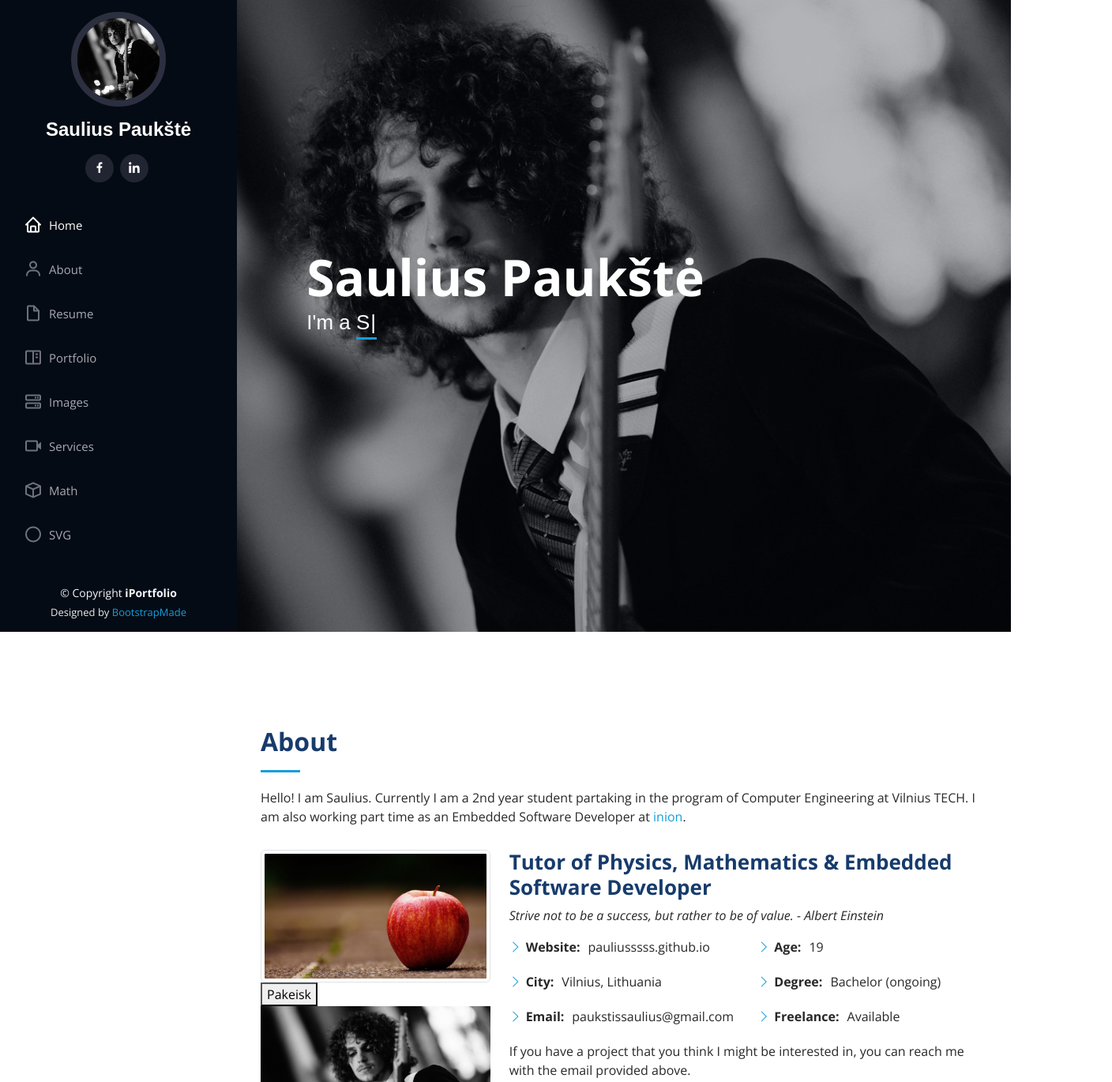
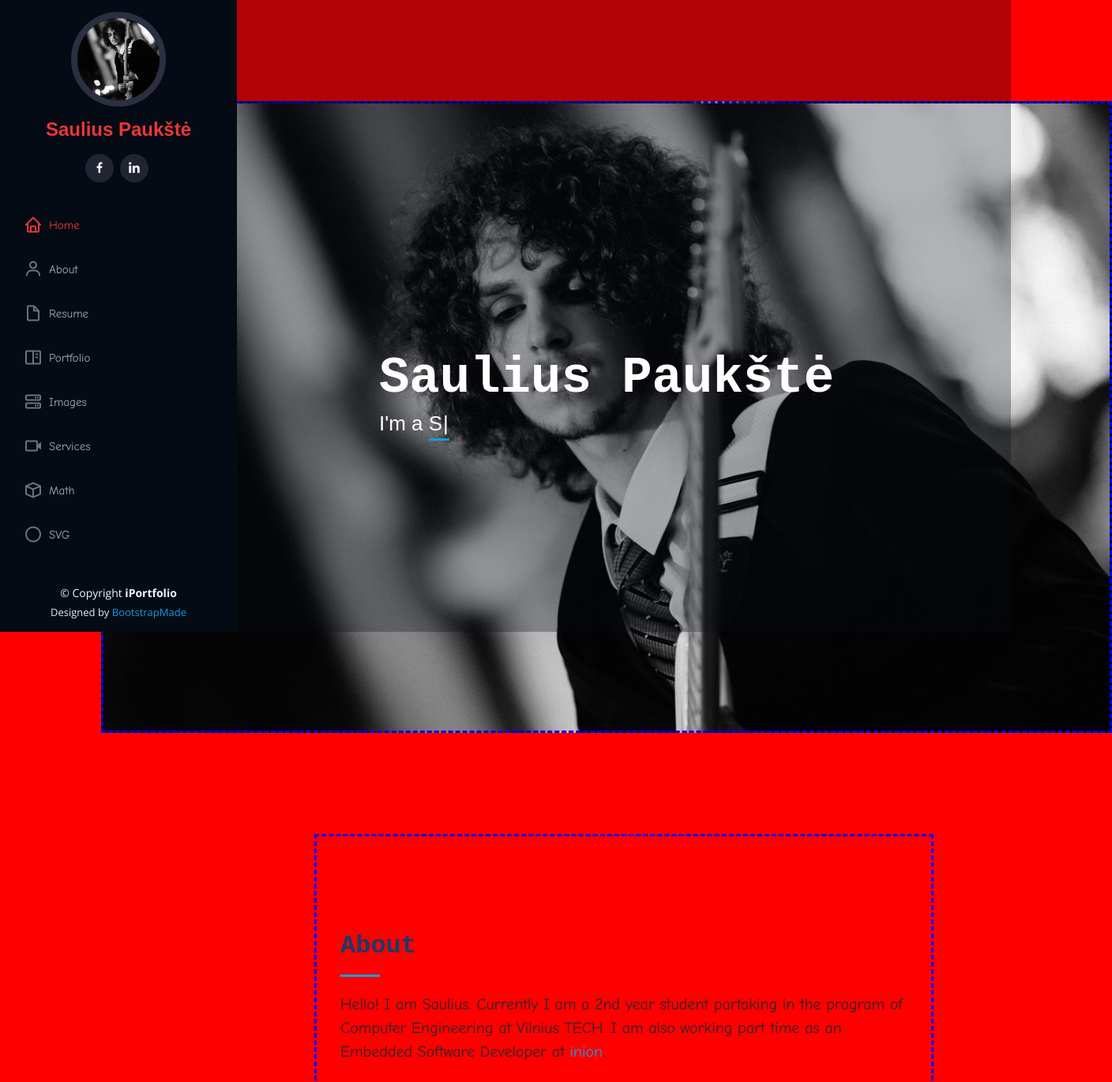
Before and after one commit to pauliusssss/pauliusssss.github.io, a plain HTML site: page index.html in a window 1280 px wide. Shown: the top 1370 px of the page at 79% size, 1408 px wide, since content can reach past the window. Drawn offline with nearby package versions, Linux system fonts and the light colour scheme.

Commit message:
Revert "LW11.1"
This reverts commit 9f9aa5ac53e852757968a04fab277f59550fc177.

```diff
--- a/assets/css/style.css
+++ b/assets/css/style.css
@@ -20,11 +20,11 @@ a {
 }
 
 a:hover {
-  color: rgb(255,255,255);
+  color: rgb(237, 55, 55);
   text-decoration: none;
 }
 
-/*
+
 h1,
 h2,
 h3,
@@ -35,7 +35,6 @@ h6 {
   font-weight: bolder;
   font-size: 100%;
 }
-*/
 
 /*--------------------------------------------------------------
 # Back to top button
@@ -106,7 +105,7 @@ h6 {
 
 #header .profile h1 a,
 #header .profile h1 a:hover {
-  color: rgb(255, 255, 255);
+  color: rgb(237, 55, 55);
   text-decoration: none;
 }
 
@@ -199,14 +198,14 @@ h6 {
 .nav-menu .active:focus,
 .nav-menu li:hover>a {
   text-decoration: none;
-  color: rgb(255, 255, 255);
+  color: rgb(237, 55, 55);
 }
 
 .nav-menu a:hover i,
 .nav-menu .active i,
 .nav-menu .active:focus i,
 .nav-menu li:hover>a i {
-  color: rgb(255, 255, 255);
+  color: rgb(237, 55, 55);
 }
 
 /* Mobile Navigation */
@@ -313,11 +312,9 @@ h6 {
 section {
   padding: 120px 0;
   overflow: hidden;
-  /*
   margin: 10% 10% 10% 10%;
   border-style:dashed;
   border-color:blue;
-  */
 }
 
 .section-bg {
@@ -635,7 +632,6 @@ section {
   height:auto;
 }
 
-/*
 .image-item{
   width: 100%;
   height: 300px;
@@ -655,4 +651,3 @@ body { background-color: red; }
 @media (max-width: 768px){
   body { background-color: green; }
 }
-*/
--- a/assets/js/image-shift.js
+++ /dev/null
@@ -1,18 +0,0 @@
-var imageData = [
-    "assets/img/image-shift/apple_1.jpg",
-    "assets/img/image-shift/apple_2.jpg",
-    "assets/img/image-shift/apple_3.jpg"
-];
-
-function shiftImage() {
-    // Get current image
-    var imageElement = document.getElementById("shifted");
-    var currentImage = imageElement.src;
-    var currentIndex = imageData.indexOf(currentImage);
-
-    // Set new image
-    var nextIndex = (currentIndex + 1) % imageData.length;
-    imageElement.src = imageData[nextIndex];
-}
-
-document.getElementById("thumbnailImage").addEventListener("click", shiftImage);
--- a/index.html
+++ b/index.html
@@ -90,8 +90,6 @@
         </div>
         <div class="row">
           <div class="col-lg-4" data-aos="fade-right">
-            <img id="shifted" src="assets/img/image-shift/apple_1.jpg" alt="Thumbnail Image" class="img-thumbnail">
-            <button onclick="shiftImage()">Pakeisk</button>
             <img src="assets/img/profile-img.jpg" class="img-fluid" alt="">
           </div>
           <div class="col-lg-8 pt-4 pt-lg-0 content" data-aos="fade-left">
@@ -120,9 +118,8 @@
     </section><!-- End About Section -->
 
     <!-- Math -->
-    <section id="math" class="portfolio">
+    <section id="math" class="portfolio section-bg">
       <div class="container">
-        <h2>Laboratory work 10.</h2>
         <math display="block">
           <mrow> <!-- single row for symbols-->
               <msup>
@@ -542,8 +539,6 @@
   <!-- Template Main JS File -->
   <script src="assets/js/main.js"></script>
 
-  <!-- Image Shift JS file -->
-  <script src="assets/js/image-shift.js"></script>
 </body>
 
 </html>
```
Also changed, not shown: assets/img/image-shift/apple_1.jpg (deleted), assets/img/image-shift/apple_2.jpg (deleted), assets/img/image-shift/apple_3.jpg (deleted).
